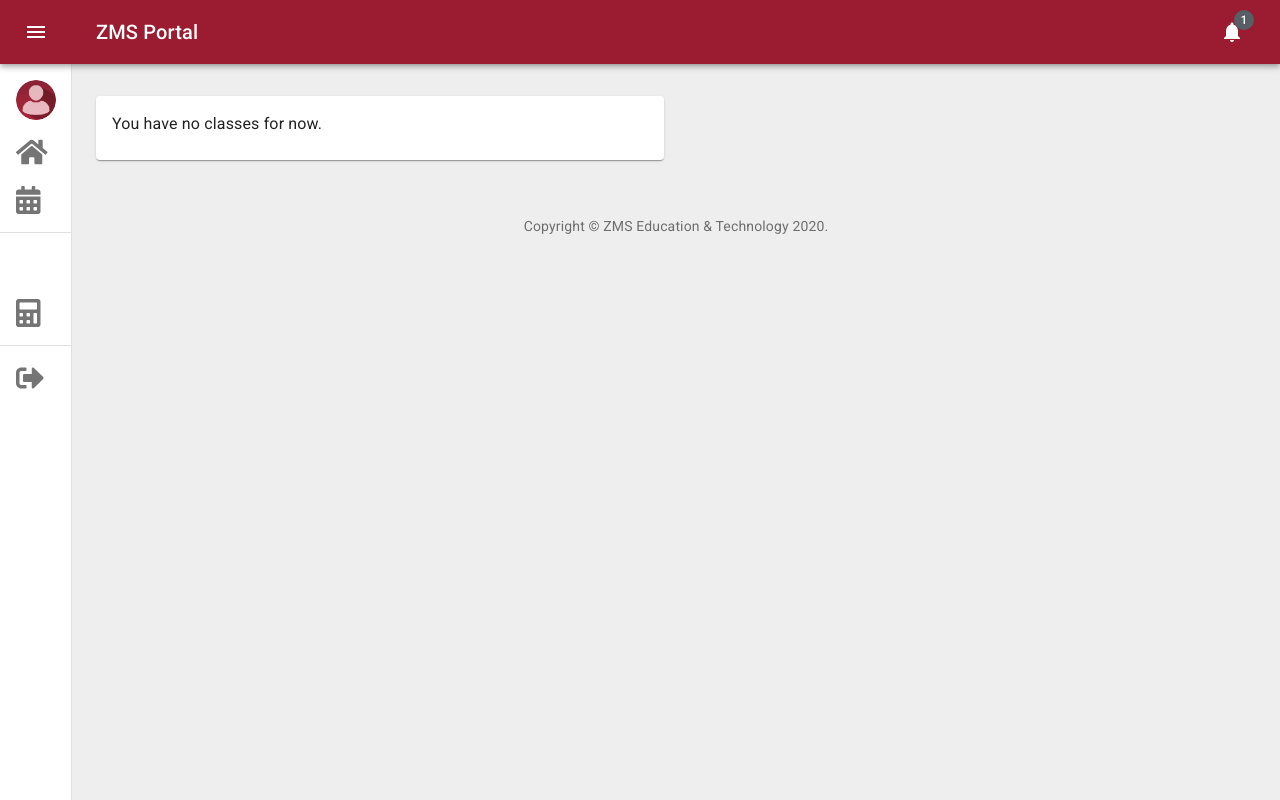
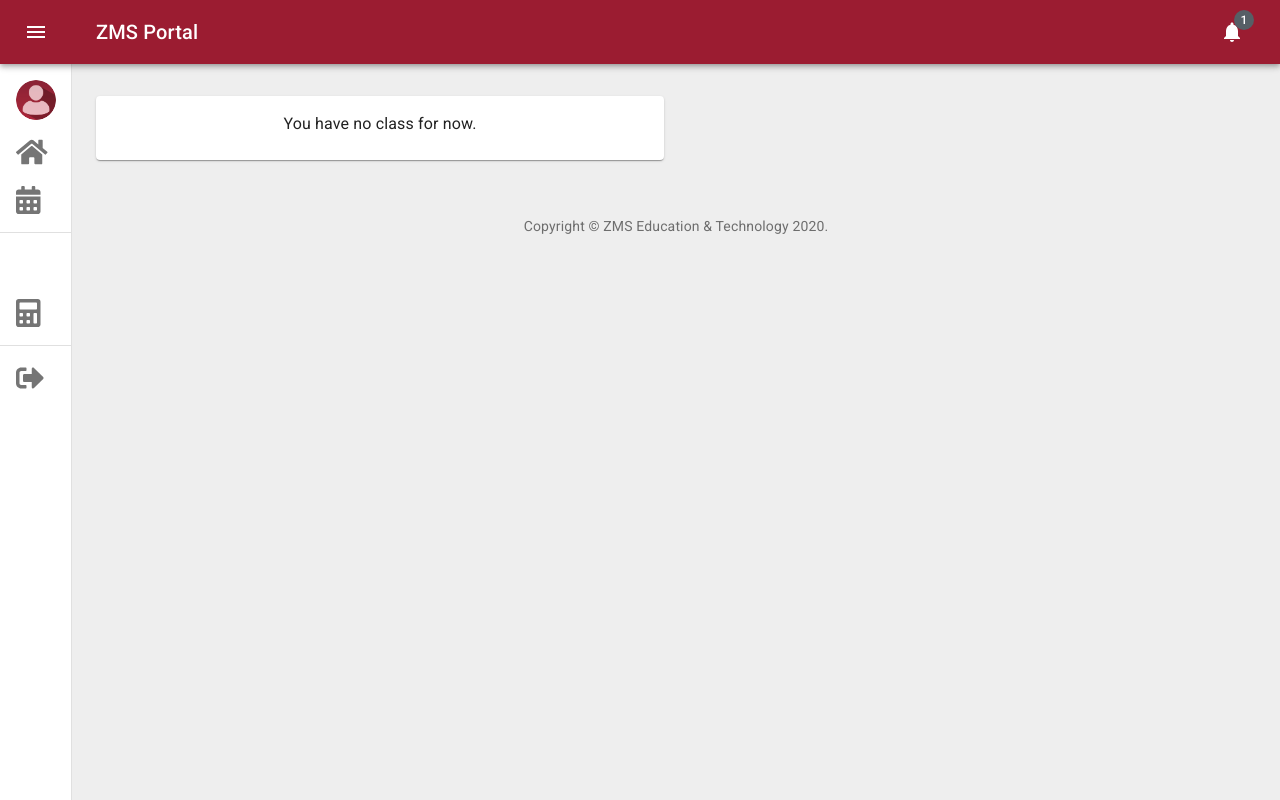
Before and after one commit to Pi-31415/ZMS_Portal, a React (Create React App) app: page /portal/dashboard/home in a window 1280 px wide. Built offline with nearby package versions, Linux system fonts and the light colour scheme; no server answers.

Commit message:
class fail / success defined

```diff
--- a/src/Anson/syllabus.js
+++ b/src/Anson/syllabus.js
@@ -92,13 +92,16 @@ const useStyles = makeStyles((theme) => ({
 const markdown = `
 # IB Mathematics Internal Assessment
 
+***
+
 **Tutor:** Mookie Chau,* a current IB Mathematics teacher. Graduated fromthe University of Cambridge with an MPhil in Mathematics Education.*
 
 ## Lesson 1-2: Review the Maths IA proposal, sample Maths IA and Data Collection
 - Go through the proposal
 - How to structure your maths IA?
 - Comment and analyse some sample Maths IA using the assessment criteria
-- How to collect your data? -How to use excel for graph plotting?
+- How to collect your data?
+- How to use excel for graph plotting?
 - **HOMEWORK:** Data Collection section of Maths IA
 
 ## Lesson 3: Statistics concepts used in Maths IA
@@ -129,15 +132,18 @@ const markdown = `
 ## Lesson 7: Organization of Maths IA
 - How to write an introduction and conclusion?
 - How to do criterions and bibliography?
-- How can you improve the presentation of your Maths IA? (CriterionA)
+- How can you improve the presentation of your Maths IA? (Criterion A)
 - **HOMEWORK:** Introduction and Conclusion section of Maths IA
 
 ## Lesson 8: Final proofread of commented Maths IA draft
 
-- How to  improve  your Maths  IA  using comments  by   the  schoolteacher?
-- Final detailed review of Maths IA (looking for typos, mistype ofmathematical notations etc.)
+- How to  improve  your Maths  IA  using comments  by   the  school teacher?
+- Final detailed review of Maths IA (looking for typos, mistype of mathematical notations etc.)
+
+***
 
 **Notes:** *Since Math IA is a very personal piece of work, the syllabus framework above is for reference   only.   It  is   subject  to   change   depending  on   the   student’s   needs   and progress.*
+
 `
 
 export default function AnsonSyllabus() {
@@ -170,7 +176,7 @@ export default function AnsonSyllabus() {
           <div className={classes.appBarSpacer} />
           <Container maxWidth="lg" className={classes.container}>
             <br />
-            You are on an IA Consultation session.
+            You are on an IA Consultation session. Thus there is no syllabus for now.
             <br /><br />
           </Container>
         </main>
--- a/src/components/next_lesson_card.js
+++ b/src/components/next_lesson_card.js
@@ -1,4 +1,4 @@
-import React, {useState, useEffect } from 'react';
+import React, { useState, useEffect } from 'react';
 import { makeStyles } from '@material-ui/core/styles';
 import Title from './title';
 import Card from '@material-ui/core/Card';
@@ -8,10 +8,11 @@ import Button from '@material-ui/core/Button';
 import Typography from '@material-ui/core/Typography';
 import { FontAwesomeIcon } from '@fortawesome/react-fontawesome'
 import { Link } from 'react-router-dom';
-import {faBook} from '@fortawesome/free-solid-svg-icons';
+import { faBook } from '@fortawesome/free-solid-svg-icons';
 import '../scss/custom.scss';
 import axios from "axios";
 import Moment from 'react-moment';
+import CircularProgress from '@material-ui/core/CircularProgress';
 
 const useStyles = makeStyles({
   depositContext: {
@@ -19,7 +20,7 @@ const useStyles = makeStyles({
   },
 });
 
-function formatdate(inputdate){
+function formatdate(inputdate) {
   //return inputdate;
   //2020-07-27T03:00:00.000Z
   var res = inputdate.split(".");
@@ -32,44 +33,56 @@ export default function Nextlesson() {
   const username = localStorage.getItem("Username");
 
   const [teacher, setTeacher] = useState("");
-  const [course,setCourse] = useState("");
-  const [topic,setTopic] = useState("");
-  const [datetime,setDatetime] = useState("");
+  const [course, setCourse] = useState("");
+  const [topic, setTopic] = useState("");
+  const [datetime, setDatetime] = useState("");
+  const [classexists, setClassexists] = useState("inquiry");
 
   useEffect(() => {
     const query = {
       "USERNAME": username
     };
     axios.post('https://zmsedu.com/api/get_lessons', query)
-   .then(function(response){
-    localStorage.setItem("UsernameDisplay",response.data.LESSONS[0].STUDENT);
+      .then(function (response) {
+        setClassexists("success");
+        localStorage.setItem("UsernameDisplay", response.data.LESSONS[0].STUDENT);
         setTeacher(response.data.LESSONS[0].TEACHER);
         setCourse(response.data.LESSONS[0].COURSE);
         setTopic(response.data.LESSONS[0].TOPIC);
         setDatetime(response.data.LESSONS[0].START_DATETIME);
-   } )
+      })
       .catch(error => {
+        setClassexists("fail");
         console.log(error)
       });
   });
 
   const classes = useStyles();
-  if(teacher===""){
-    return(
+  if (classexists === "inquiry") {
+    return (
       <React.Fragment>
         <Card className={classes.root}>
-
-            <CardContent>
-            <Typography>
-            You have no classes for now.
-            </Typography>
+          <CardContent align="center">
+            <CircularProgress />
           </CardContent>
-
         </Card>
       </React.Fragment>
     );
   }
-  else{
+  else if (classexists === "fail") {
+    return (
+      <React.Fragment>
+        <Card className={classes.root}>
+          <CardContent align="center">
+            <Typography>
+              You have no class for now.
+            </Typography>
+          </CardContent>
+        </Card>
+      </React.Fragment>
+    );
+  }
+  else if (classexists === "success"){
     return (
       <React.Fragment>
         <Card className={classes.root}>
@@ -77,7 +90,7 @@ export default function Nextlesson() {
           <CardContent>
             <Title>{course}{" with "}{teacher}</Title>
             <Typography component="p" variant="h4">
-              <FontAwesomeIcon icon={faBook} style={{color:'#777'}}/> {course}
+              <FontAwesomeIcon icon={faBook} style={{ color: '#777' }} /> {course}
             </Typography>
             <Typography color="textSecondary" className={classes.depositContext}>
               {topic}
```
Lines whose indentation alone changed are shown as unchanged.
